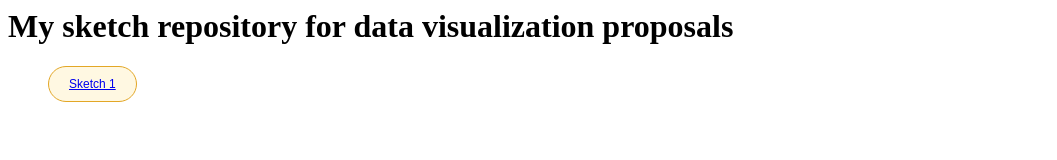
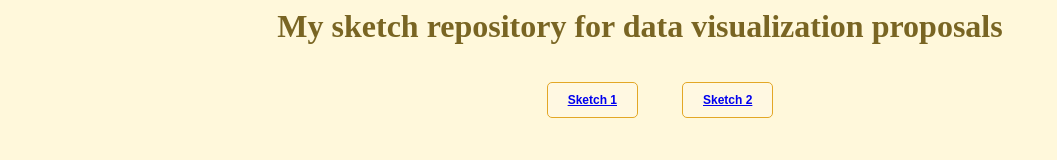
Before and after one commit to Elapache98/sketches-for-data-vizs, a plain HTML site: page index.html in a window 1280 px wide. Shown: the whole page, without its empty margins (0-1057 px from the left). Drawn offline with Linux system fonts and the light colour scheme.

Commit message:
sketch deux repo

```diff
--- a/index.css
+++ b/index.css
@@ -2,10 +2,10 @@
     background-color: rgb(255, 248, 226);
     color: rgb(255, 255, 255);
     padding: 10px 20px;
-    border-radius: 50px;
+    border-radius: 5px;
     font-size: 12px;
     border: solid;
-    border-width: .8px;
+    border-width: 1px;
     border-color: #e3a726;
 
     cursor: pointer;
@@ -16,6 +16,10 @@
     color: rgb(255, 248, 226);
     border-color: rgb(255, 248, 226);
     border: solid;
-    border-width: 1px;
+    border-width: 2px;
     border-color: #8a610a;
 }
+
+#header {
+    color: rgb(121, 101, 35);
+}
--- a/index.html
+++ b/index.html
@@ -4,9 +4,25 @@
 <head>
     <title>Adeoluwa Obayomi's Homework #7</title>
     <link rel="stylesheet" href="index.css">
+    <style>
+        body {
+            background-color: #fff8db;
+            /* Set the background color to light gray */
+        }
+    </style>
 </head>
-<h1>My sketch repository for data visualization proposals</h1>
-<ul><button id="sketchButtons"><a href="sketch1.pdf" target="blank">Sketch 1</a></ul></button>
+<div style="text-align: center;">
+    <h1 id="header">My sketch repository for data visualization proposals</h1>
+</div>
+<div style="text-align:center;">
+    <ul style="display: inline-block;"><button id="sketchButtons"><a href="sketch1.pdf" target="blank"><b>Sketch
+                    1</b></a></ul>
+    </button>
+
+    <ul style="display: inline-block;"><button id="sketchButtons"><a href="sketch2.pdf" target="blank"><b>Sketch
+                    2</b></a></ul>
+    </button>
+</div>
 
 
 <body></body>
```
Also changed, not shown: 2 other files.
